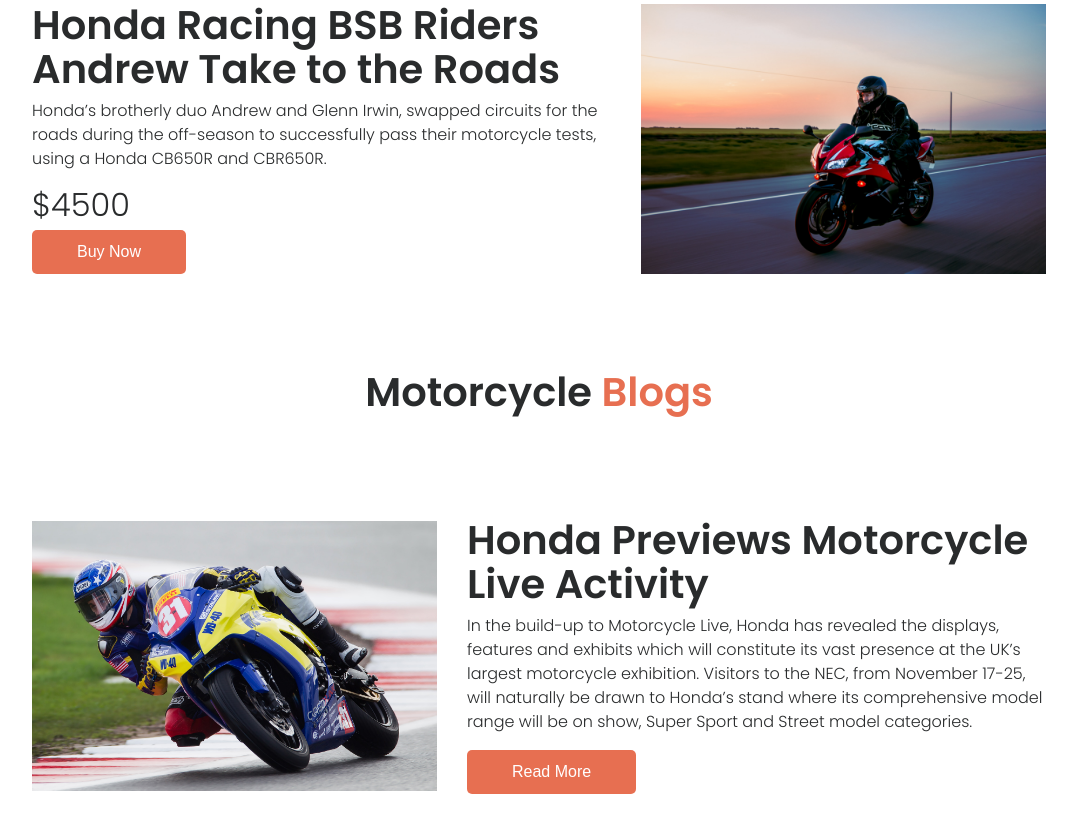
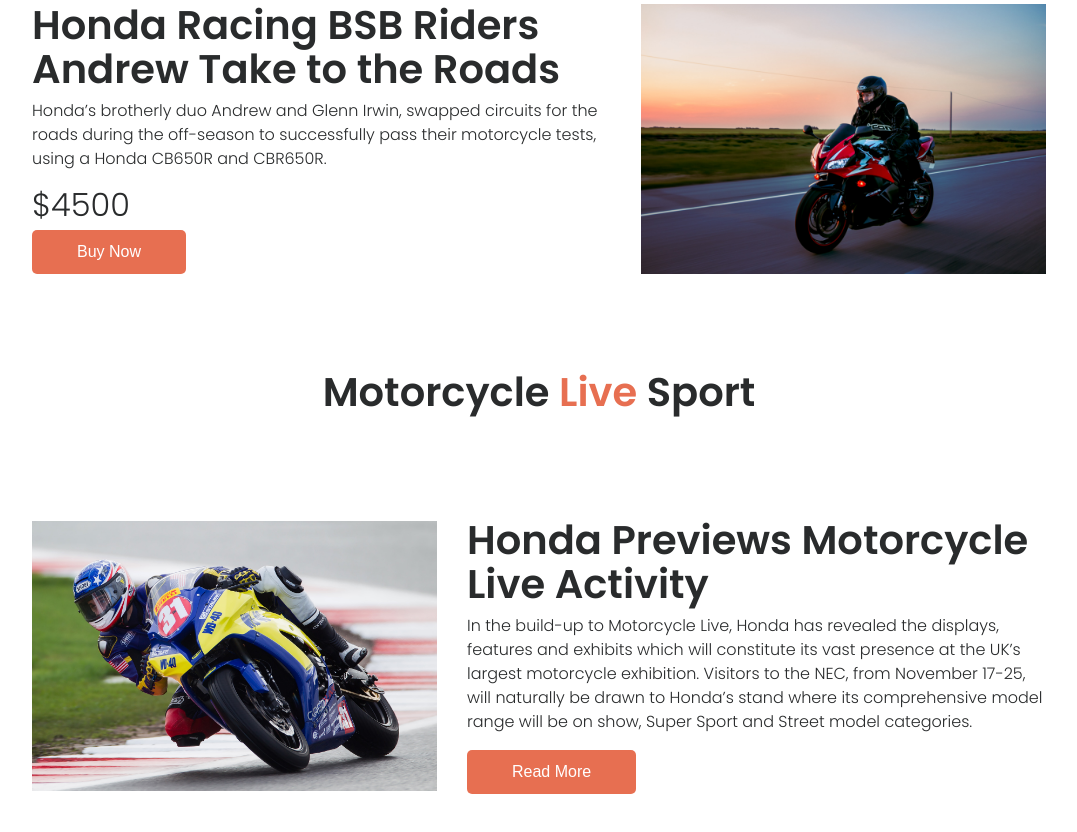
Before and after one commit to Melon-ali/honda-cbr-bootstrap-assignment, a plain HTML site: page index.html in a window 1280 px wide. Shown: the part 3335-4167 px from the top of the page, without its empty margins (101-1178 px from the left). Drawn offline with nearby package versions, Linux system fonts and the light colour scheme.

Commit message:
live added

```diff
--- a/index.html
+++ b/index.html
@@ -315,7 +315,7 @@
             Honda Live Start
         ----------------------->
         <section class="container">
-            <h1 class="fw-bold text-center p-5">Motorcycle <span class="color">Blogs</span></h1>
+            <h1 class="fw-bold text-center p-5">Motorcycle <span class="color">Live</span> Sport</h1>
             <div class="row p-5 panda-bg-info bg-gradient d-flex align-items-center">
                 <div class="col-lg-5">
                     <img src="images/blog-1.jpg" class="d-block img-fluid w-100" alt="...">
```
